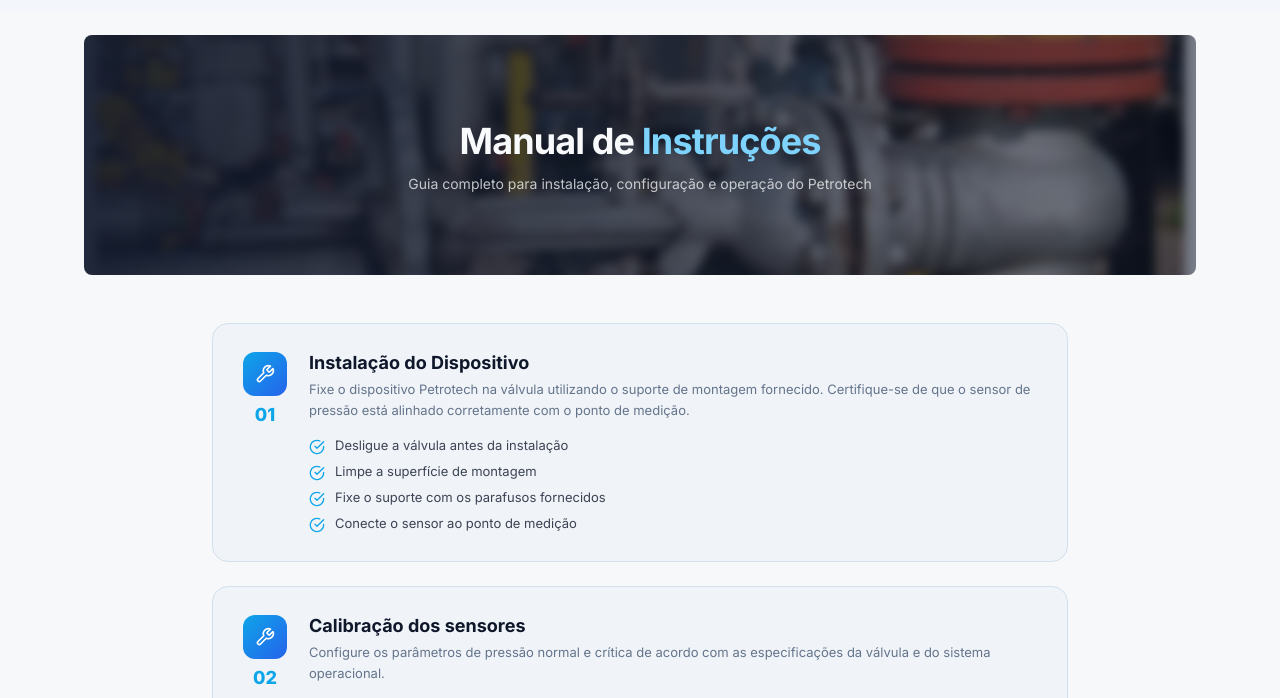
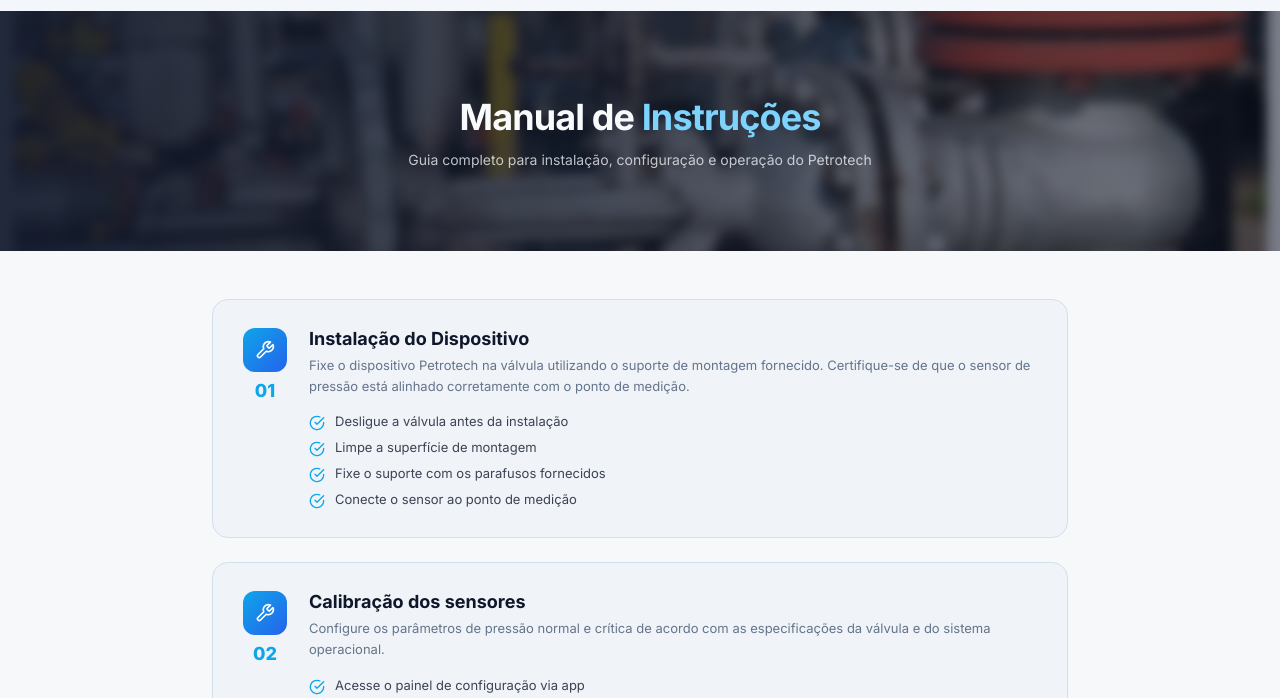
Before and after one commit to BeatrizFirmado11TIB/tccbenonas, a website: page pages/instruções/instruções_2.html in a window 1280 px wide. Shown: the part 49-747 px from the top of the page. Drawn offline with Linux system fonts and the light colour scheme.

Commit message:
instruçoes

```diff
--- a/pages/instruções/instruções_2.html
+++ b/pages/instruções/instruções_2.html
@@ -167,14 +167,15 @@ html.dark .theme-btn .icon-sun { display: none; }
 html.dark .theme-btn .icon-moon { display: block; }
 
       .hero {
-        max-width: 72rem;
-        margin: 0 auto;
-        padding: 1.5rem 1.25rem 0;
+        max-width: 100%;
+        width: 100%;
+        margin: 0;
+        padding: 0;
       }
       .hero-card {
         position: relative;
         overflow: hidden;
-        border-radius: 0.5rem;
+        border-radius: 0;
       }
       .hero-image {
         width: 100%;
--- a/pages/produtos/produt.css
+++ b/pages/produtos/produt.css
@@ -133,7 +133,6 @@ html.dark .feat-icon.purple{background:#2c1f45;color:#d8b4fe}
   background:url("img/dispositivo.jpg") center/cover no-repeat,linear-gradient(160deg,#101f3c,#0b1730);
 }
 
-/* ===== COMPONENTES ===== */
 .components{background:var(--bg-section);padding:70px 0}
 .section-title{text-align:center;font-size:26px;font-weight:800;margin-bottom:38px;color:var(--text)}
 .cards-grid{display:grid;grid-template-columns:repeat(3,1fr);gap:24px}
@@ -162,7 +161,6 @@ html.dark .feat-icon.purple{background:#2c1f45;color:#d8b4fe}
 .card-foot span{font-size:11px;color:var(--foot-note)}
 .card-foot b{font-size:13px;color:var(--blue)}
 
-/* ===== ORÇAMENTO ===== */
 .budget{background:var(--bg);padding:70px 0}
 .budget-inner{max-width:900px}
 .table-wrap{border-radius:10px;overflow:hidden;border:1px solid var(--line)}
@@ -174,7 +172,7 @@ html.dark .feat-icon.purple{background:#2c1f45;color:#d8b4fe}
 .budget-table thead th:nth-child(2){text-align:center}
 .budget-table thead th:nth-child(3){text-align:right}
 .budget-table td{padding:14px 20px;border-bottom:1px solid var(--line);color:var(--table-text)}
-.budget-table .center{text-align:center;color:var(--muted)}
+.budget-table .center{text-align:center;color:#fff}
 .budget-table .right{text-align:right;font-weight:600}
 .budget-table tfoot td{
   background:var(--table-foot);
```
Also changed, not shown: pages/produtos/produt.html (+0 -2 lines).
